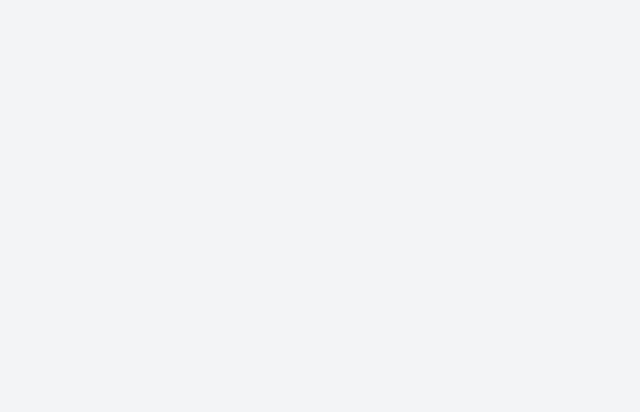
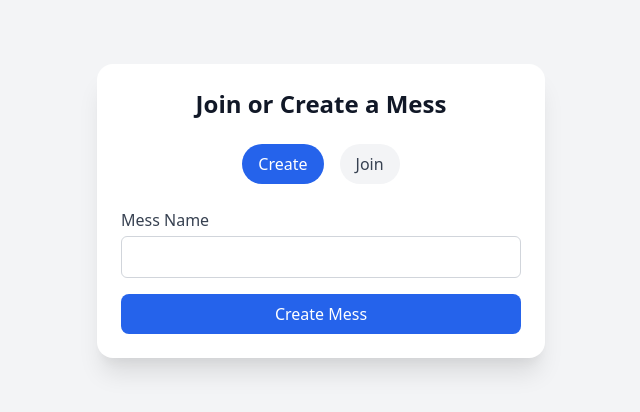
Before and after one commit to Rifat121/MessExpenseTracker, a React (Vite) app in the folder SharedExpenseManager/frontend/: page /create-or-join in a window 1280 px wide. Before the commit this address had no page. Shown: the top 412 px of the page, without its empty margins (319-959 px from the left). Built offline with nearby package versions, Linux system fonts and the light colour scheme; sample sign-in values are in the browser's storage.

Commit message:
Add create/join after login

```diff
--- a/SharedExpenseManager/frontend/src/App.jsx
+++ b/SharedExpenseManager/frontend/src/App.jsx
@@ -2,6 +2,7 @@ import { BrowserRouter as Router, Route, Routes } from "react-router-dom";
 import Login from "./pages/Login";
 import Register from "./pages/Register";
 import Dashboard from "./pages/Dashboard";
+import CreateOrJoinMess from "./pages/CreateOrJoinMess";
 import PrivateRoute from "./components/PrivateRoute"; // Import PrivateRoute
 
 function App() {
@@ -13,6 +14,7 @@ function App() {
 
         {/* Protect the Dashboard route */}
         <Route element={<PrivateRoute />}>
+          <Route path="/create-or-join" element={<CreateOrJoinMess />} />
           <Route path="/dashboard" element={<Dashboard />} />
         </Route>
       </Routes>
--- /dev/null
+++ b/SharedExpenseManager/frontend/src/pages/CreateOrJoinMess.jsx
@@ -0,0 +1,110 @@
+import React, { useState } from "react";
+import axios from "axios";
+import { useNavigate } from "react-router-dom";
+
+const CreateOrJoinMess = () => {
+  const [createMessName, setCreateMessName] = useState("");
+  const [joinCode, setJoinCode] = useState("");
+  const [activeTab, setActiveTab] = useState("create");
+
+  const navigate = useNavigate();
+
+  const handleCreate = async (e) => {
+    e.preventDefault();
+    try {
+      const res = await axios.post("/api/mess/create", {
+        name: createMessName,
+      });
+      if (res.status === 200) {
+        navigate("/dashboard");
+      }
+    } catch (err) {
+      console.error("Error creating mess:", err.response?.data || err.message);
+    }
+  };
+
+  const handleJoin = async (e) => {
+    e.preventDefault();
+    try {
+      const res = await axios.post("/api/mess/join", { code: joinCode });
+      if (res.status === 200) {
+        navigate("/dashboard");
+      }
+    } catch (err) {
+      console.error("Error joining mess:", err.response?.data || err.message);
+    }
+  };
+
+  return (
+    <div className="max-w-md mx-auto mt-16 bg-white p-6 rounded-2xl shadow-xl space-y-6">
+      <h2 className="text-2xl font-bold text-center">Join or Create a Mess</h2>
+
+      <div className="flex justify-center space-x-4">
+        <button
+          onClick={() => setActiveTab("create")}
+          className={`px-4 py-2 rounded-full ${
+            activeTab === "create"
+              ? "bg-blue-600 text-white"
+              : "bg-gray-100 text-gray-700"
+          }`}
+        >
+          Create
+        </button>
+        <button
+          onClick={() => setActiveTab("join")}
+          className={`px-4 py-2 rounded-full ${
+            activeTab === "join"
+              ? "bg-blue-600 text-white"
+              : "bg-gray-100 text-gray-700"
+          }`}
+        >
+          Join
+        </button>
+      </div>
+
+      {activeTab === "create" && (
+        <form onSubmit={handleCreate} className="space-y-4">
+          <label className="block">
+            <span className="text-gray-700">Mess Name</span>
+            <input
+              type="text"
+              className="mt-1 block w-full rounded-md border border-gray-300 p-2"
+              value={createMessName}
+              onChange={(e) => setCreateMessName(e.target.value)}
+              required
+            />
+          </label>
+          <button
+            type="submit"
+            className="w-full bg-blue-600 text-white py-2 px-4 rounded-lg hover:bg-blue-700 transition"
+          >
+            Create Mess
+          </button>
+        </form>
+      )}
+
+      {activeTab === "join" && (
+        <form onSubmit={handleJoin} className="space-y-4">
+          <label className="block">
+            <span className="text-gray-700">Invite Code</span>
+            <input
+              type="text"
+              className="mt-1 block w-full rounded-md border border-gray-300 p-2"
+              value={joinCode}
+              onChange={(e) => setJoinCode(e.target.value)}
+              required
+            />
+          </label>
+          <button
+            type="submit"
+            className="w-full bg-green-600 text-white py-2 px-4 rounded-lg hover:bg-green-700 transition"
+          >
+            Join Mess
+          </button>
+        </form>
+      )}
+    </div>
+  );
+};
+
+export default CreateOrJoinMess;
--- a/SharedExpenseManager/frontend/src/pages/Login.jsx
+++ b/SharedExpenseManager/frontend/src/pages/Login.jsx
@@ -21,7 +21,11 @@ const Login = () => {
         password,
       });
       localStorage.setItem("token", res.data.token); // Store token
-      navigate("/dashboard");
+      if (res.data.messId) {
+        navigate("/dashboard");
+      } else {
+        navigate("/create-or-join");
+      }
     } catch (error) {
       console.error("Login failed", error);
     }
```
